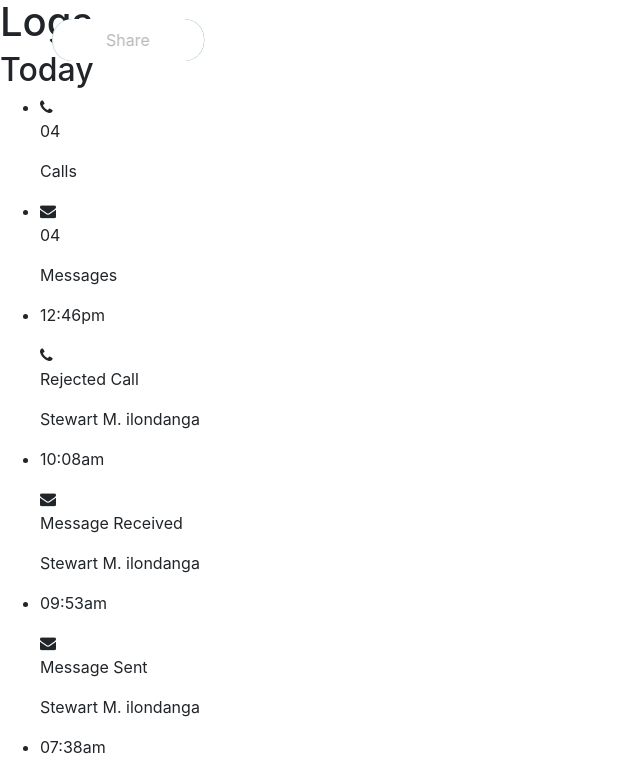
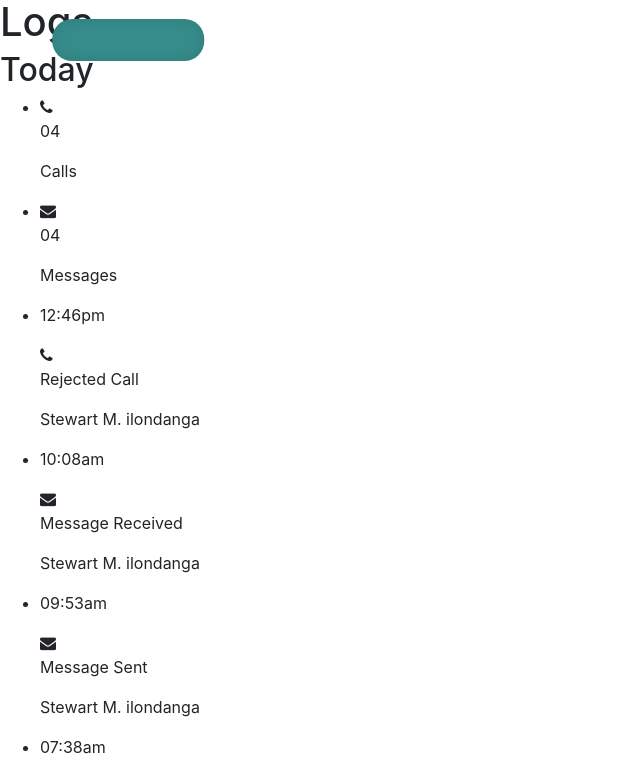
Before and after one commit to stewilondanga/phone-stylez, a plain HTML site: page index.html in a window 1280 px wide. In both pictures the pointer is over the element 128 px from the left and 40 px from the top of the page. Shown: the top 774 px of the page, without its empty margins (0-640 px from the left). Drawn offline with nearby package versions, Linux system fonts and the light colour scheme.

Commit message:
add css/styles.css

```diff
--- a/css/styles.css
+++ b/css/styles.css
@@ -76,11 +76,11 @@
   transition: top .5s cubic-bezier(0.175, 0.885, 0.32, 1.275);
 }
 
-/*.share-button:hover .share-button__front {
+.share-button:hover .share-button__front {
   transform: rotateX(90deg);
 }
 
-.share-button:hover .share__link {
+/*.share-button:hover .share__link {
   top: 0;
   opacity: 1;
 }
```
